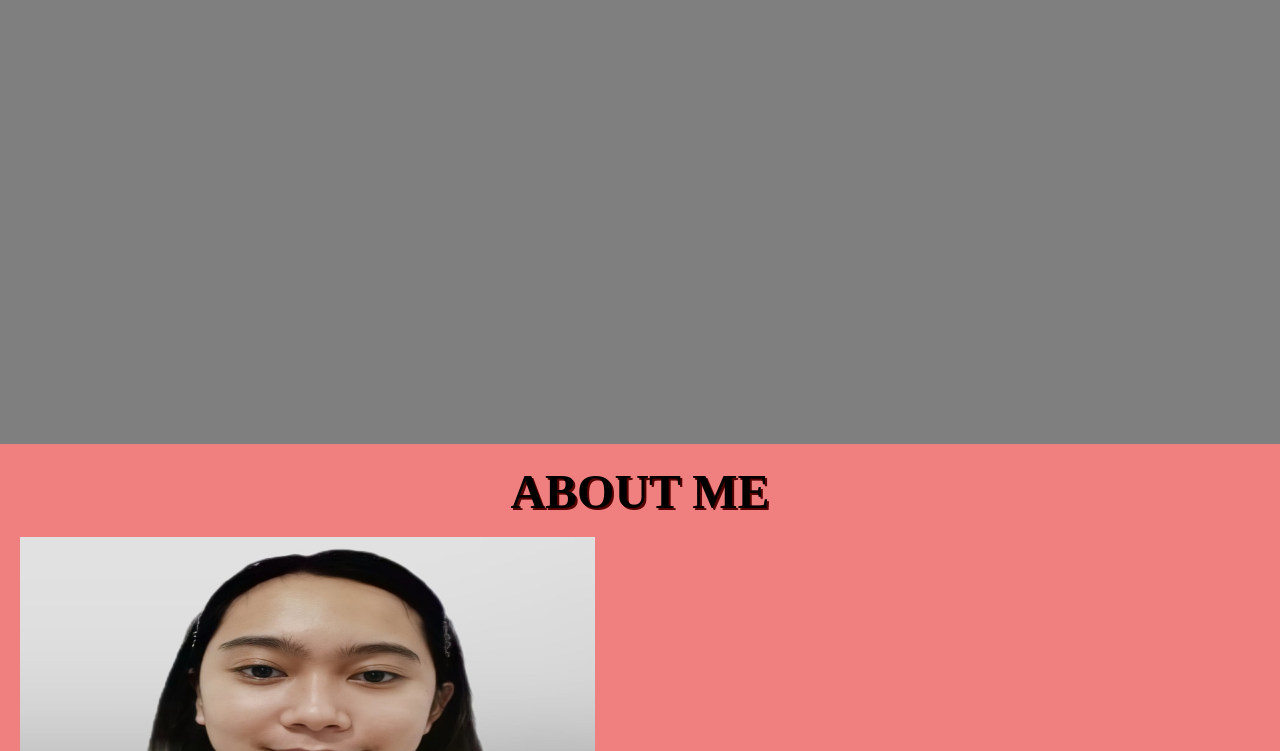
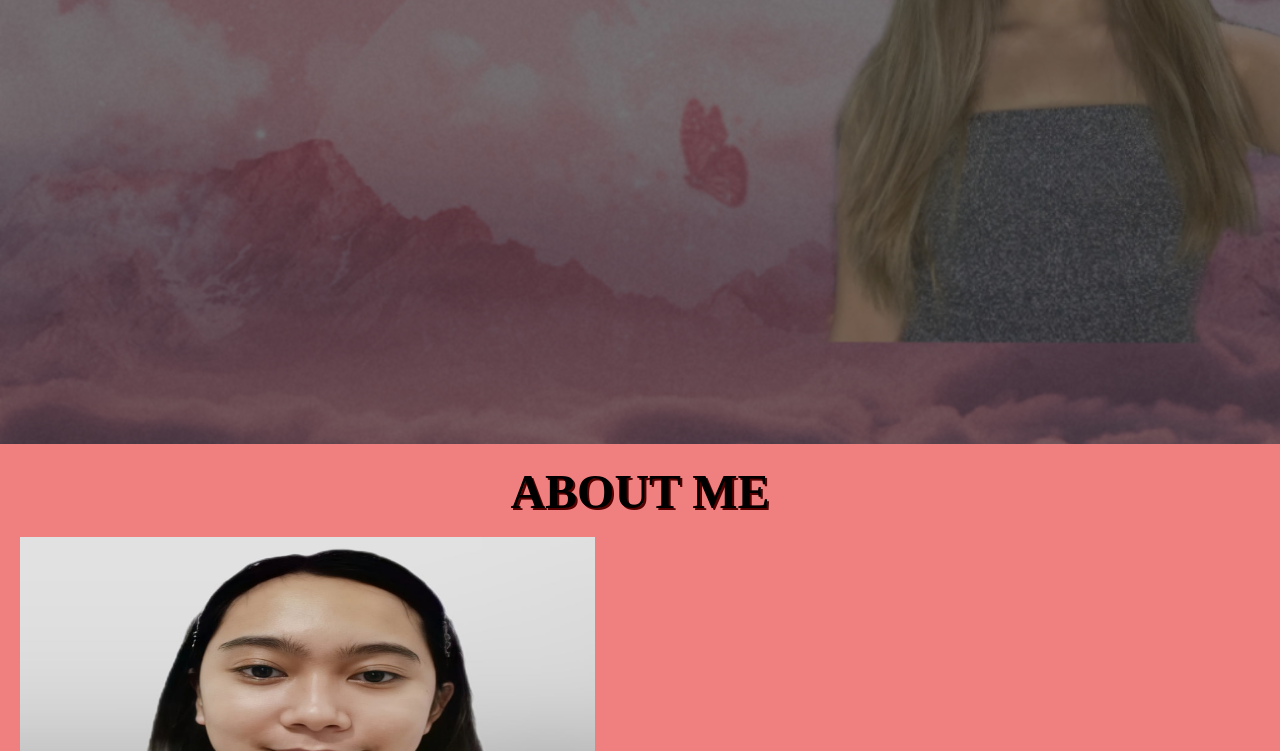
Before and after one commit to rondez-bea/Websys-Portfolio, a plain HTML site: page index.html in a window 1280 px wide. Shown: the part 459-1210 px from the top of the page. Drawn offline with Linux system fonts and the light colour scheme.

Commit message:
Update PortfolioStyle.css

```diff
--- a/PortfolioStyle.css
+++ b/PortfolioStyle.css
@@ -62,7 +62,7 @@ html{
     position: relative;
     top: 0;
     right: 0;
-    background: url(images/backgound.jpg) no-repeat center center/cover;
+    background: url(backgound.jpg) no-repeat center center/cover;
     height: 900px;
     width: 100%;
     z-index: -1;
```
